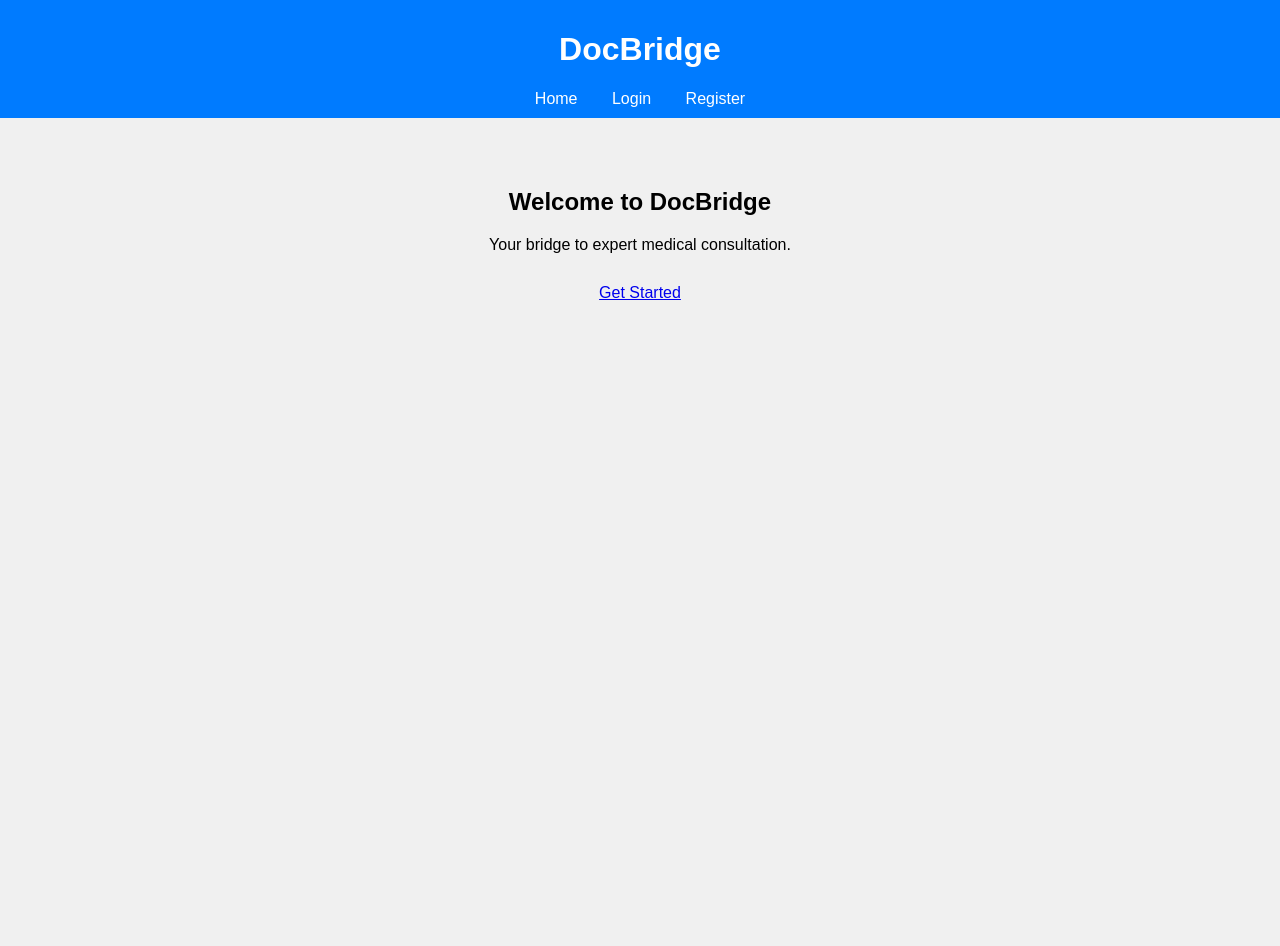
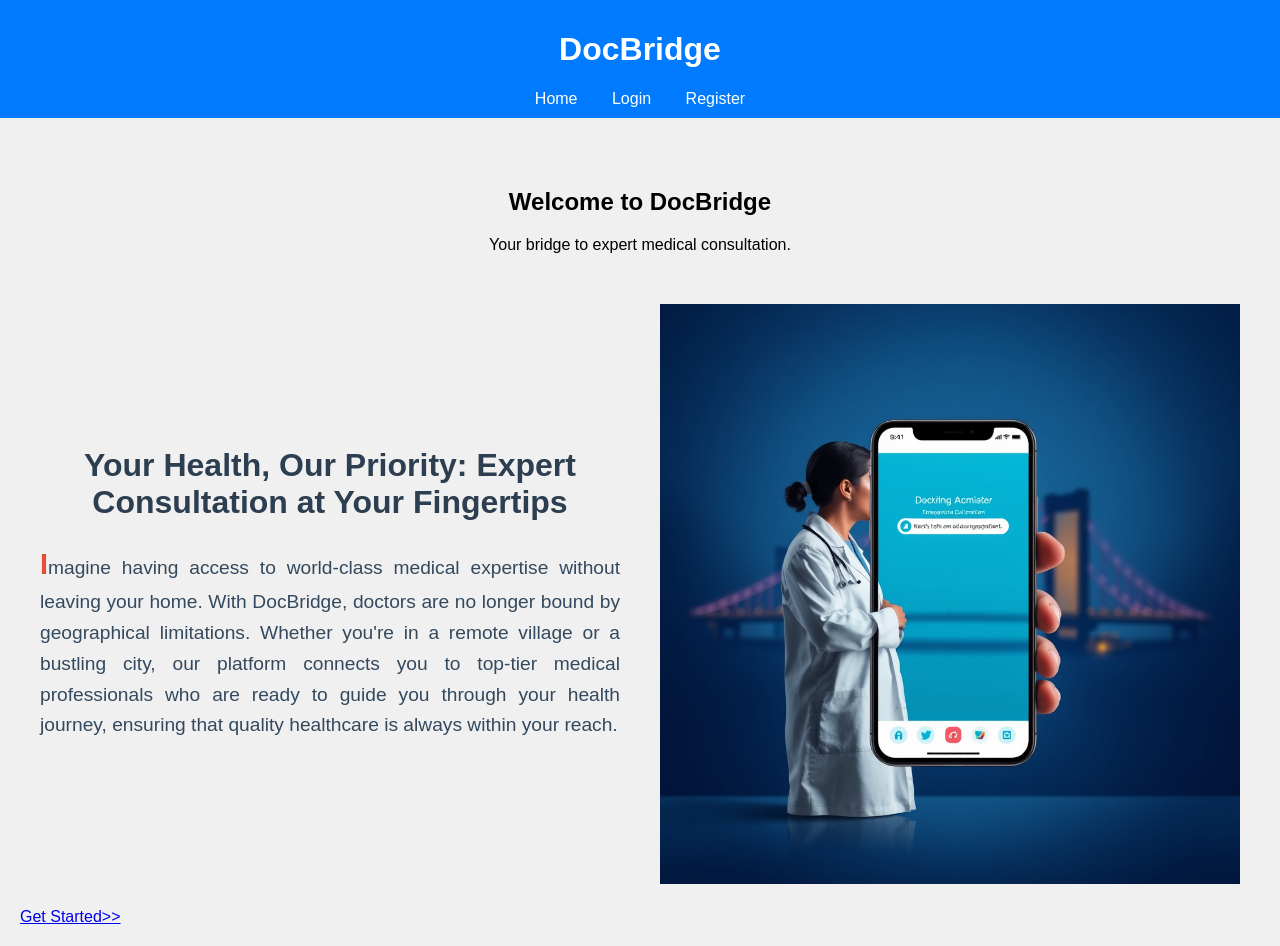
Before and after one commit to mmanyuat/DocBridge, a Flask app: page / in a window 1280 px wide. Before the commit the page ends 300 px from the top, so only its background shows below. Run offline with Flask 3, Linux system fonts and the light colour scheme.

Commit message:
added a banner and modifed the  home page

```diff
--- a/app/static/css/styles.css
+++ b/app/static/css/styles.css
@@ -35,7 +35,9 @@ main {
   box-shadow: 0 0 10px rgba(0, 0, 0, 0.1);
 }
 
-input[type="text"], input[type="email"], input[type="password"] {
+input[type="text"],
+input[type="email"],
+input[type="password"] {
   width: 100%;
   padding: 10px;
   margin: 10px 0;
@@ -69,3 +71,39 @@ button:hover {
 .welcome p {
   margin-bottom: 30px;
 }
+
+#cont {
+  display: flex;
+  justify-content: space-between;
+  align-items: center;
+  width: 100%;
+
+}
+#banner, #abt{
+  width: 50%;
+  padding: 20px;
+}
+#banner img{
+  width: 100%;
+  height: auto;
+}
+#abt h2 {
+  font-size: 2em;
+  color: #2c3e50;
+  margin-bottom: 20px;
+  text-align: center;
+}
+
+#abt p {
+  font-size: 1.2em;
+  line-height: 1.6;
+  color: #34495e;
+  text-align: justify;
+  margin-bottom: 30px;
+}
+
+#abt p::first-letter {
+  font-size: 1.5em;
+  font-weight: bold;
+  color: #e74c3c;
+}
--- a/app/templates/index.html
+++ b/app/templates/index.html
@@ -4,6 +4,20 @@
 <div class="welcome">
     <h2>Welcome to DocBridge</h2>
     <p>Your bridge to expert medical consultation.</p>
-    <a href="{{ url_for('register') }}">Get Started</a>
+
 </div>
+<div id="cont">
+    <div id="abt">
+
+        <h2>Your Health, Our Priority: Expert Consultation at Your Fingertips</h2>
+        <p>Imagine having access to world-class medical expertise without leaving your home. With DocBridge, doctors are no longer bound by geographical limitations. Whether you're in a remote village or a bustling city, our platform connects you to top-tier medical professionals who are ready to guide you through your health journey, ensuring that quality healthcare is always within your reach.</p>
+
+    </div>
+    <div id="banner">
+        <img src="{{ url_for('static', filename='images/banner.png') }}" alt="Banner Image"/>
+
+    </div>
+
+</div>
+<a href="{{ url_for('register') }}">Get Started>></a>
 {% endblock %}
```
Also changed, not shown: app/static/images/banner.png (added), 1 other file.
